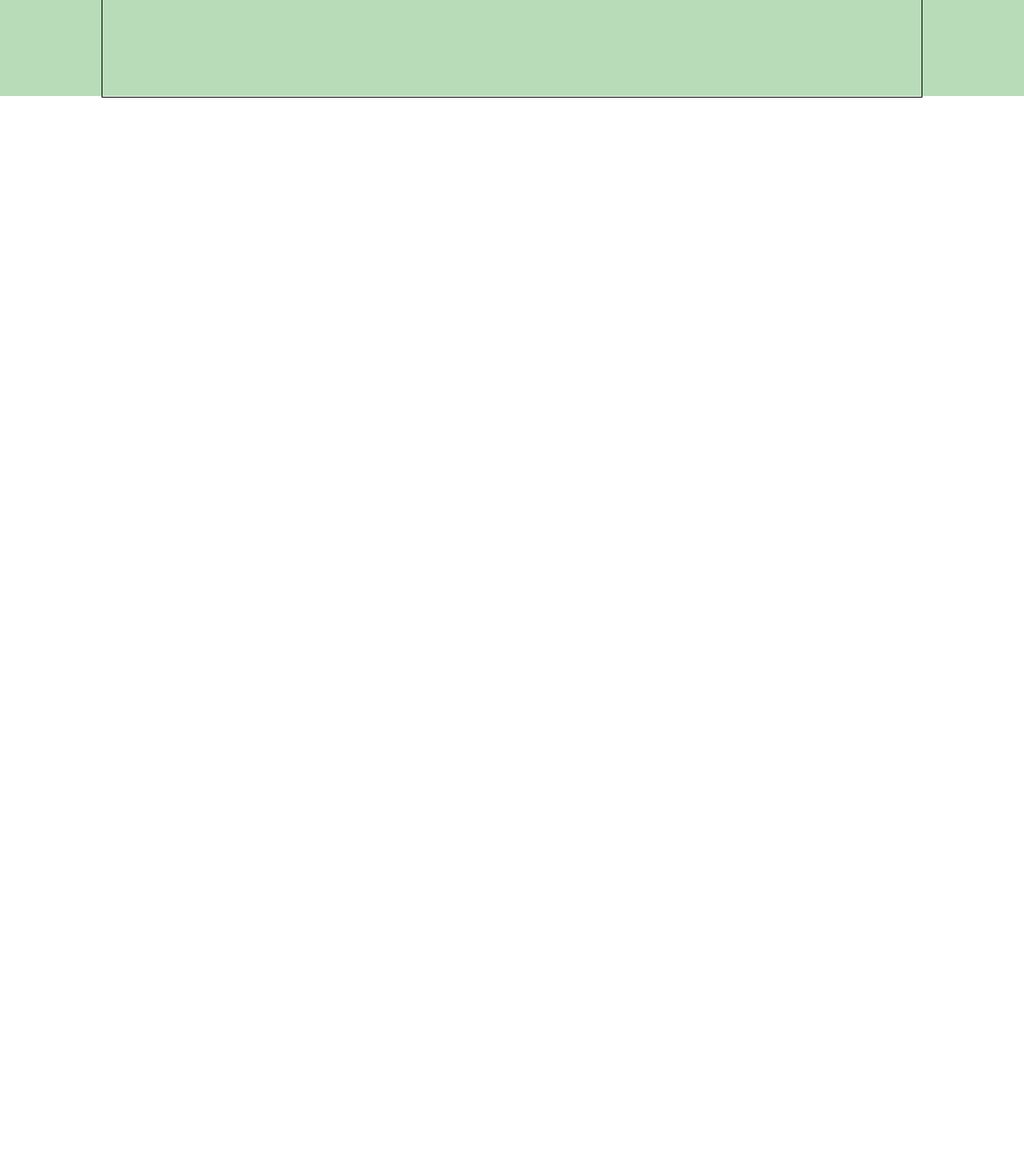
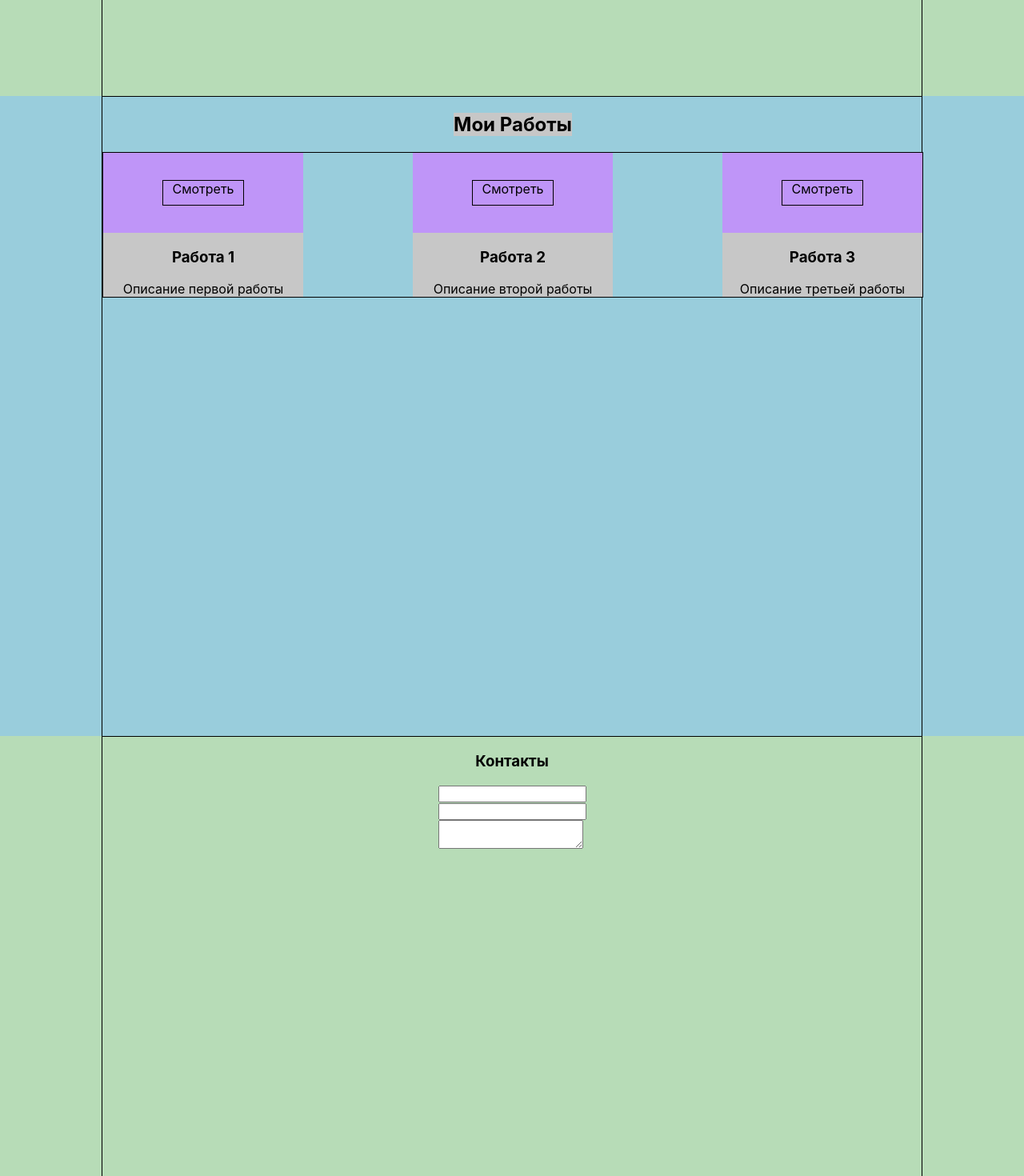
Before and after one commit to alexeisamuta/portfolio, a React (Create React App) app: page / in a window 1280 px wide. Shown: the part 1560-3030 px from the top of the page at 80% size. Before the commit the page ends 1682 px from the top, so only its background shows below. Built offline with nearby package versions, Linux system fonts and the light colour scheme.

Commit message:
portfolio 80% first lesson

```diff
--- /dev/null
+++ b/src/ contacts/Сontacts.js
@@ -0,0 +1,21 @@
+import React from "react";
+import style from './Сontacts.module.css';
+import styleContainer from "../common/styles/Container.module.css";
+
+export function Сontacts() {
+    return (
+        <div className={style.contactsBlock}>
+            <div className={`${styleContainer.container} ${style.contactsContainer}`}>
+                <h3 className={style.title}>Контакты</h3>
+                <div className={style.contacts}>
+
+                    <form>
+                        <div><input/></div>
+                        <div><input/></div>
+                        <div><textarea/></div>
+                    </form>
+                </div>
+            </div>
+        </div>
+    );
+}
--- /dev/null
+++ b/src/ contacts/Сontacts.module.css
@@ -0,0 +1,18 @@
+.contactsBlock {
+    height: 100vh;
+    background-color: #b7dcb7;
+}
+
+.contactsContainer {
+    justify-content: flex-start;
+    flex-direction: column;
+}
+
+.title {
+
+}
+.contacts {
+    display: flex;
+    justify-content: center;
+    flex-direction: column;
+}
--- a/src/App.js
+++ b/src/App.js
@@ -3,6 +3,8 @@ import './App.css';
 import {Header} from '../src/header/Header'
 import {Main} from "./main/Main";
 import {Skills} from "./skills/Skills";
+import {Works} from "./works/Works";
+import {Сontacts} from "./ contacts/Сontacts";
 
 function App() {
     return (
@@ -10,6 +12,8 @@ function App() {
             <Header />
             <Main />
             <Skills />
+            <Works/>
+            <Сontacts/>
         </div>
     );
 }
--- /dev/null
+++ b/src/works/Works.js
@@ -0,0 +1,19 @@
+import React from 'react';
+import style from './Works.module.css';
+import styleContainer from '../common/styles/Container.module.css'
+import {Work} from "./work/Work";
+
+export function Works() {
+    return (
+        <div className={style.worksBlock}>
+            <div className={`${styleContainer.container} ${style.worksContainer}`}>
+            <h2 className={style.title}>Мои Работы</h2>
+            <div className={style.works}>
+                <Work title={"Работа 1"} description={"Описание первой работы"}/>
+                <Work title={"Работа 2"} description={"Описание второй работы"}/>
+                <Work title={"Работа 3"} description={"Описание третьей работы"}/>
+            </div>
+            </div>
+        </div>
+    );
+}
--- /dev/null
+++ b/src/works/Works.module.css
@@ -0,0 +1,21 @@
+.worksBlock {
+    height: 100vh;
+    background-color: #99cddc;
+}
+
+.worksContainer {
+    flex-direction: column;
+    justify-content: flex-start;
+}
+
+.title {
+    background-color: #c7c7c7;
+}
+
+.works {
+    width: 100%;
+    border: 1px solid;
+    display: flex;
+    justify-content: space-between;
+    flex-wrap: wrap;
+}
--- /dev/null
+++ b/src/works/work/Work.js
@@ -0,0 +1,15 @@
+import React from 'react';
+import style from './Work.module.css';
+
+export function Work(props) {
+    return (
+        <div className={style.work}>
+            <div className={style.image}>
+
+                <div className={style.button}>Смотреть</div>
+            </div>
+            <h3>{props.title}</h3>
+            <span className={style.description}>{props.description}</span>
+        </div>
+    );
+}
--- /dev/null
+++ b/src/works/work/Work.module.css
@@ -0,0 +1,23 @@
+.work {
+    display: flex;
+    width: 250px;
+    background-color: #c7c7c7;
+    flex-direction: column;
+    justify-content: center;
+    align-items: center;
+}
+.image {
+    display: flex;
+    width: 100%;
+    height: 100px;
+    background-color: #bf95f8;
+    justify-content: center;
+    align-items: center;
+}
+
+.button {
+    width: 100px;
+    height: 30px;
+    border: 1px solid;
+    text-align: center;
+}
```
